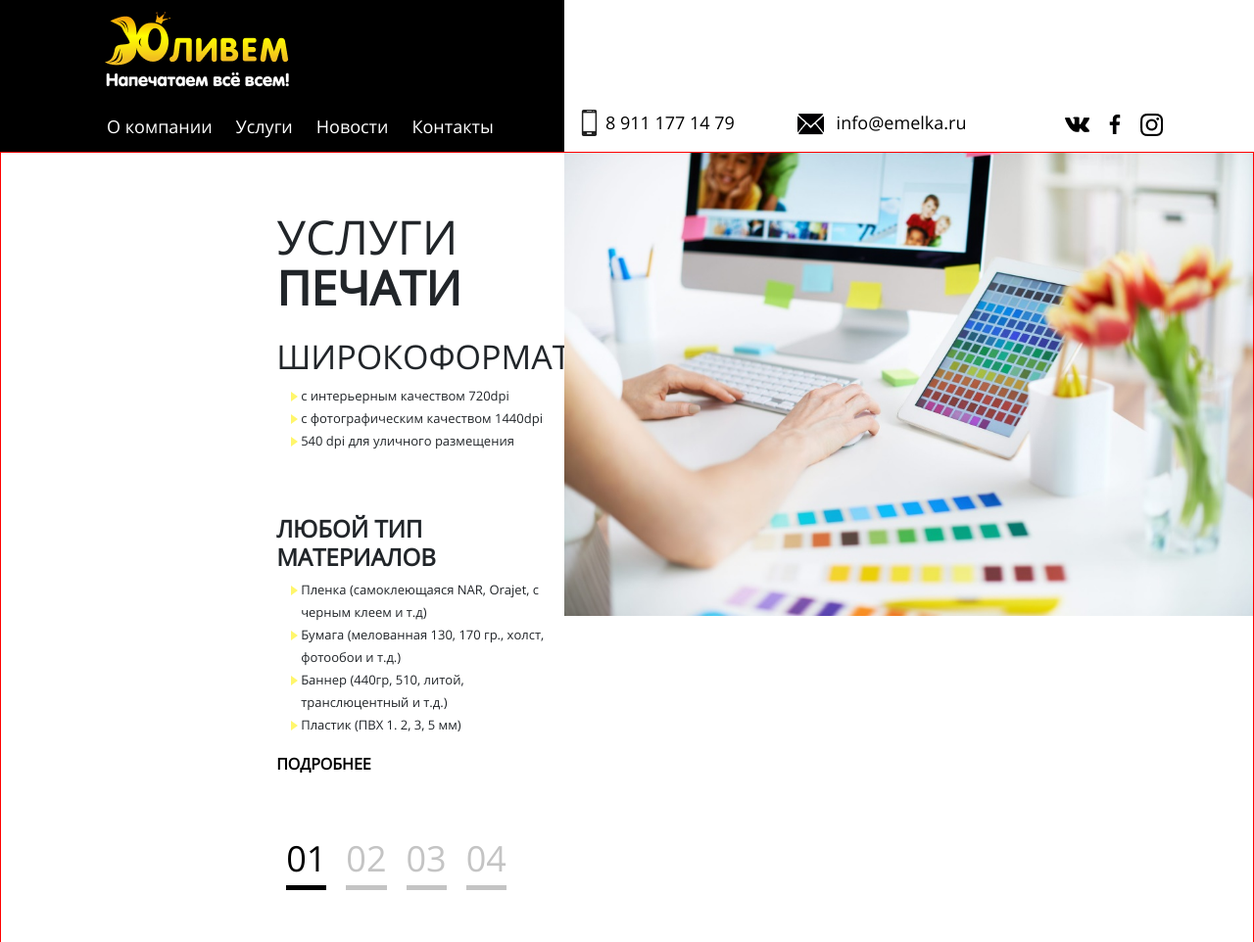
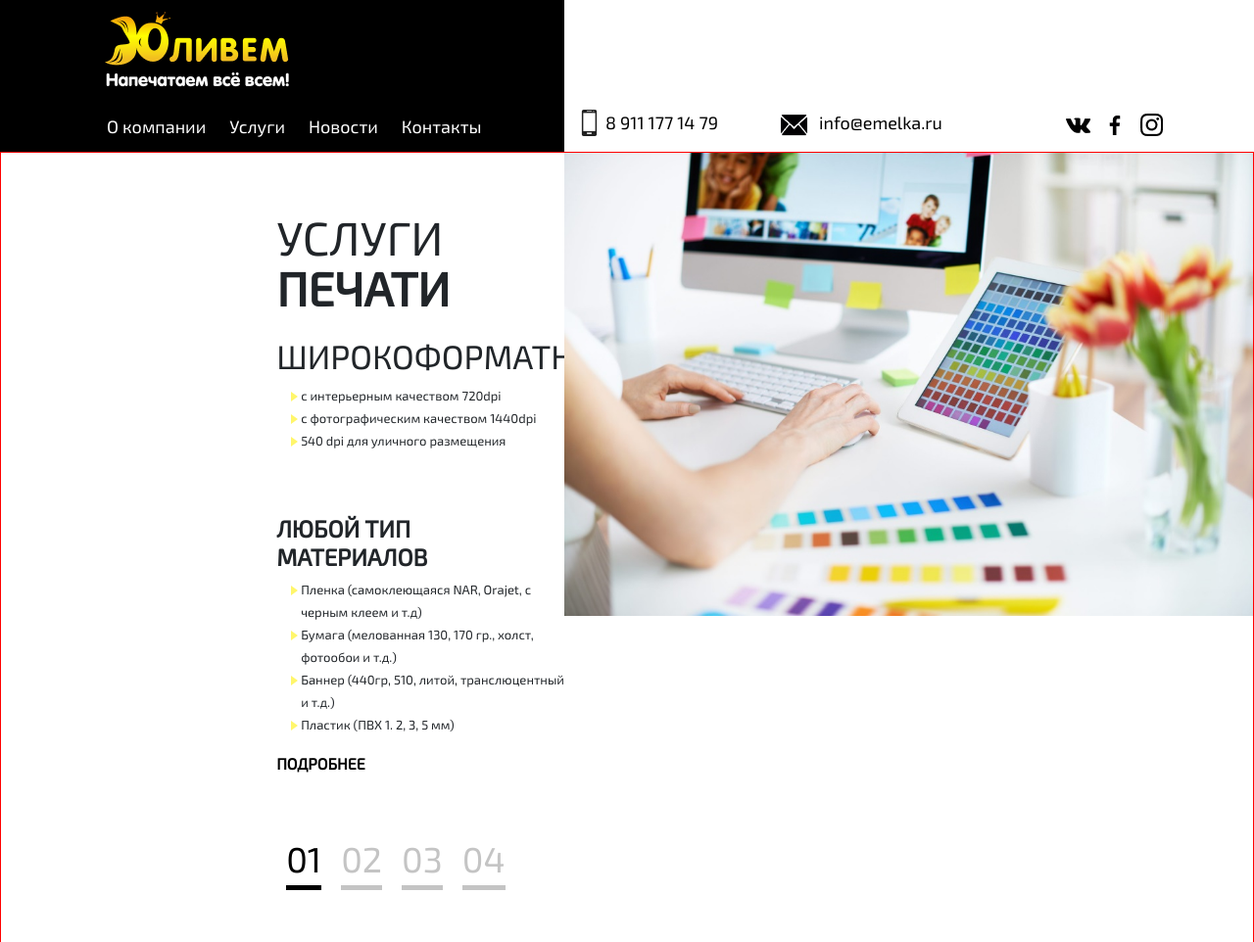
Before and after one commit to hamster1983/ulivem, a plain HTML site: page index.html in a window 1280 px wide. Shown: the whole page at 98% size. Drawn offline with Linux system fonts and the light colour scheme.

Commit message:
vers 06.04 add font

```diff
--- a/css/style.css
+++ b/css/style.css
@@ -1,9 +1,13 @@
-@font-face {
+/*@font-face {
 	font-family: OpenSans;
 	src: url(../fonts/OpenSans-Regular.ttf);
+}*/
+@font-face {
+	font-family: Exo2;
+	src: url(../fonts/Exo2Regular.ttf);
 }
 body {
-	font-family: OpenSans, sans-serif;
+	font-family: Exo2, sans-serif;
 }
 header:before {
 	content: '';
@@ -78,7 +82,7 @@ header .right-side a {
 	width: 55%;
 }
 .carousel-item {
-	transition: .5s;
+	transition: .5s !important;
 }
 .top-slider-indicators {
 	list-style: none;
```
Also changed, not shown: fonts/Exo2Regular.ttf (added).
